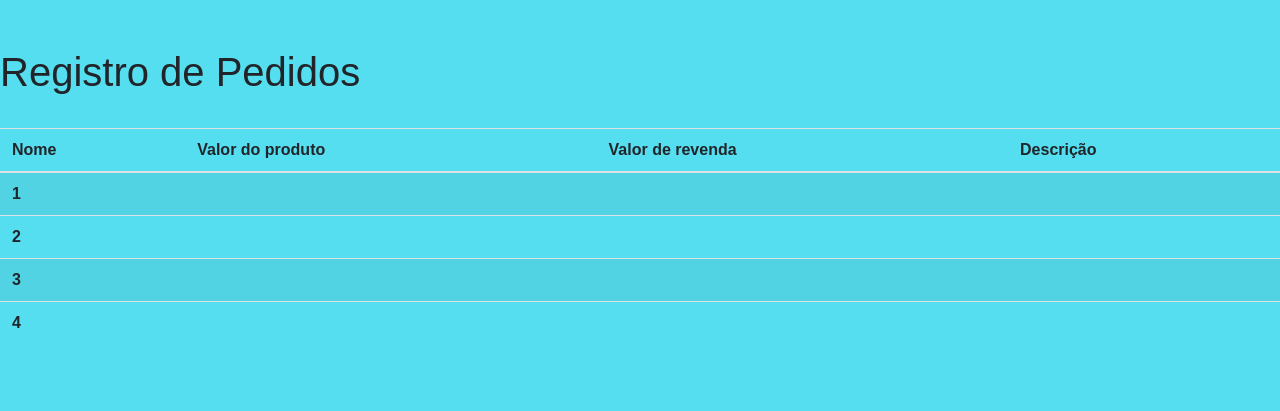
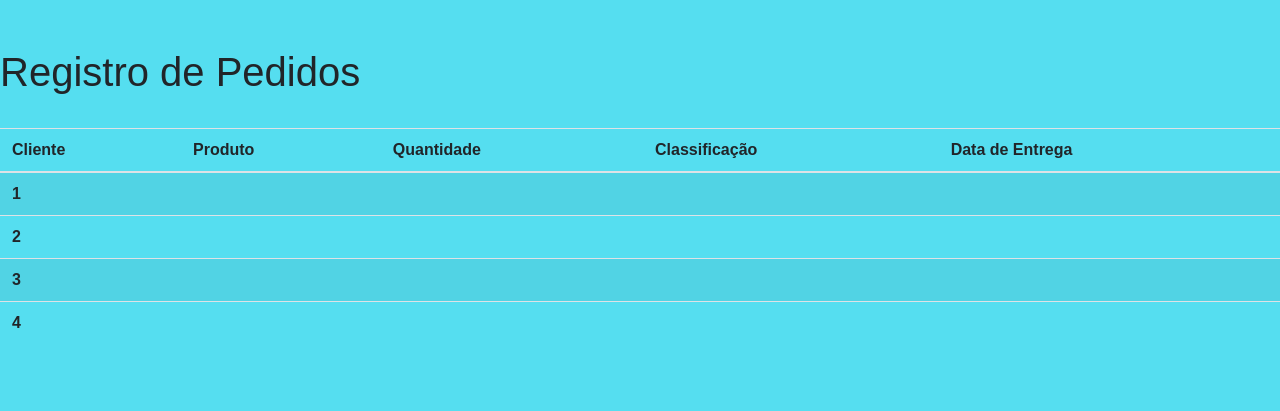
Before and after one commit to rayssaab/OLPcons, a PHP site: page /pages/registro_pedidos.php in a window 1280 px wide. Shown: the top 411 px of the page. Run offline with PHP 8.4, Linux system fonts and the light colour scheme; lists and menus that the app fills with data are empty.

Commit message:
enviando

```diff
--- a/pages/registro_pedidos.php
+++ b/pages/registro_pedidos.php
@@ -43,10 +43,11 @@
                     <thead>
                         <tr>
 
-                            <th scope="col">Nome</th>
-                            <th scope="col">Valor do produto</th>
-                            <th scope="col">Valor de revenda</th>
-                            <th scope="col">Descrição</th>
+                            <th scope="col">Cliente</th>
+                            <th scope="col">Produto</th>
+                            <th scope="col">Quantidade</th>
+                            <th scope="col">Classificação</th>
+                            <th scope="col">Data de Entrega</th>
 
                         </tr>
                     </thead>
@@ -56,9 +57,11 @@
                             <td></td>
                             <td></td>
                             <td></td>
+                            <td></td>
                         </tr>
                         <tr>
                             <th scope="row">2</th>
+                            <td></td>
                             <td></td>
                             <td></td>
                             <td></td>
@@ -67,10 +70,12 @@
                             <th scope="row">3</th>
                             <td colspan="2"></td>
                             <td></td>
+                            <td></td>
                         </tr>
                         <tr>
                             <th scope="row">4</th>
                             <td colspan="3"></td>
+                            <td></td>
                         </tr>
 
 
--- a/pages/relatorio_vendas.php
+++ b/pages/relatorio_vendas.php
@@ -5,6 +5,6 @@
     <title></title>
 </head>
 <body>
-    <h1>OE GATINHAS</h1>
+    <h1>Teste</h1>
 </body>
 </html>
```
